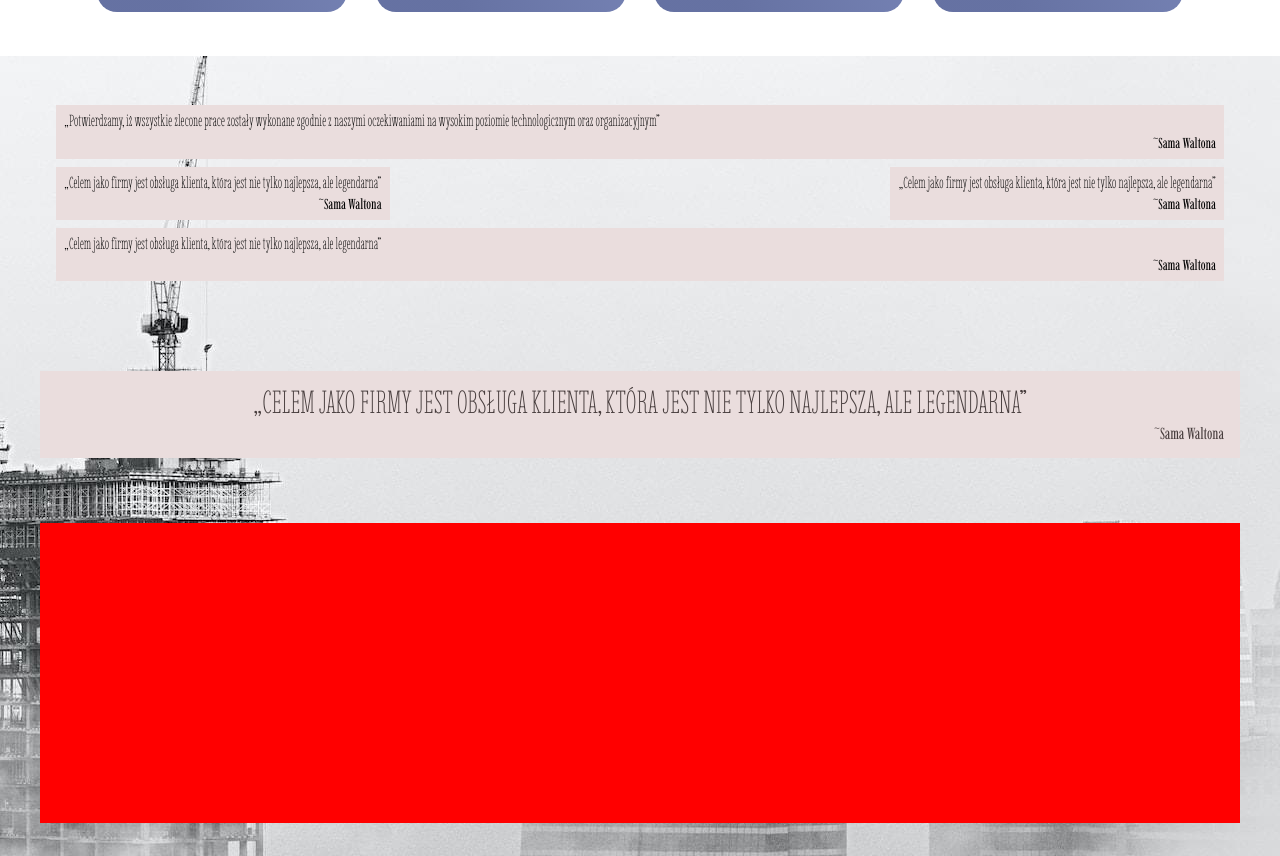
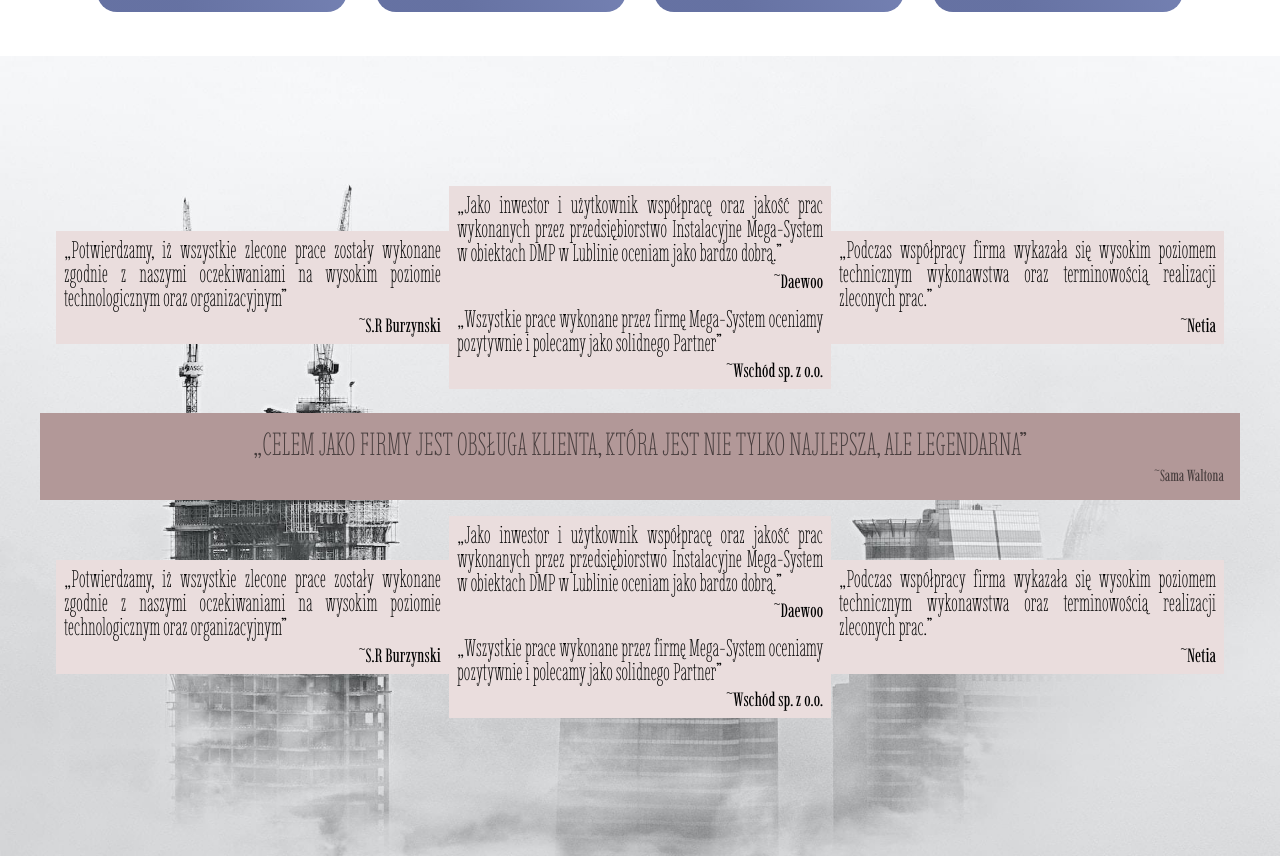
Before and after one commit to k4mlas/Mega-System, a website: page index.html in a window 1280 px wide. Shown: the part 2689-3545 px from the top of the page. Drawn offline with Linux system fonts and the light colour scheme.

Commit message:
section opinions is working

```diff
--- a/index.html
+++ b/index.html
@@ -319,32 +319,31 @@
             <div class="boardQuote__body wrapper">
                 <div class="boardQuote__body__opinionsOne">
                     <div class="boardQuote__body__opinionsOne__entry">
-                        <p class="boardQuote__body__opinionsOne__entry__text">„Potwierdzamy, iż wszystkie zlecone prace zostały wykonane zgodnie z naszymi oczekiwaniami na wysokim poziomie technologicznym oraz organizacyjnym”</p>
-                        <p class="boardQuote__body__opinionsOne__entry__author">~Sama Waltona</p>
+                        <p class="boardQuote__body__opinionsOne__entry__text">„Potwierdzamy, iż wszystkie zlecone prace
+                            zostały wykonane zgodnie z naszymi oczekiwaniami na wysokim poziomie technologicznym oraz
+                            organizacyjnym”</p>
+                        <p class="boardQuote__body__opinionsOne__entry__author">~S.R Burzynski</p>
                     </div>
                     <div class="boardQuote__body__opinionsOne__container">
-                        <div class="boardQuote__body__opinionsOne__container__entryOne boardQuote__body__opinionsOne__container__entryOne--left">
-                            <p class="boardQuote__body__opinionsOne__container__entryOne__text">„Celem jako firmy jest obsługa klienta,
-                                która jest nie
-                                tylko
-                                najlepsza, ale legendarna”</p>
-                            <p class="boardQuote__body__opinionsOne__container__entryOne__author">~Sama Waltona</p>
+                        <div
+                            class="boardQuote__body__opinionsOne__container__entryOne boardQuote__body__opinionsOne__container__entryOne--left">
+                            <p class="boardQuote__body__opinionsOne__container__entryOne__text">„Jako inwestor i
+                                użytkownik współpracę oraz jakość prac wykonanych przez przedsiębiorstwo Instalacyjne
+                                Mega-System w obiektach DMP w Lublinie oceniam jako bardzo dobrą.”</p>
+                            <p class="boardQuote__body__opinionsOne__container__entryOne__author">~Daewoo</p>
                         </div>
-                        <div class="boardQuote__body__opinionsOne__container__entryOne boardQuote__body__opinionsOne__container__entryOne--right">
-                            <p class="boardQuote__body__opinionsOne__container__entryOne__text">„Celem jako firmy jest obsługa
-                                klienta,
-                                która jest nie
-                                tylko
-                                najlepsza, ale legendarna”</p>
-                            <p class="boardQuote__body__opinionsOne__container__entryOne__author">~Sama Waltona</p>
+                        <div
+                            class="boardQuote__body__opinionsOne__container__entryOne boardQuote__body__opinionsOne__container__entryOne--right">
+                            <p class="boardQuote__body__opinionsOne__container__entryOne__text">„Wszystkie prace
+                                wykonane przez firmę Mega-System oceniamy pozytywnie i polecamy jako solidnego Partner”
+                            </p>
+                            <p class="boardQuote__body__opinionsOne__container__entryOne__author">~Wschód sp. z o.o.</p>
                         </div>
                     </div>
                     <div class="boardQuote__body__opinionsOne__entry">
-                        <p class="boardQuote__body__opinionsOne__entry__text">„Celem jako firmy jest obsługa klienta,
-                            która jest nie
-                            tylko
-                            najlepsza, ale legendarna”</p>
-                        <p class="boardQuote__body__opinionsOne__entry__author">~Sama Waltona</p>
+                        <p class="boardQuote__body__opinionsOne__entry__text">„Podczas współpracy firma wykazała się
+                            wysokim poziomem technicznym wykonawstwa oraz terminowością realizacji zleconych prac.”</p>
+                        <p class="boardQuote__body__opinionsOne__entry__author">~Netia</p>
                     </div>
                 </div>
 
@@ -355,9 +354,36 @@
                     <p class="boardQuote__body__quote__author">~Sama Waltona</p>
                 </div>
 
-                <div class="boardQuote__body__opinionsTwo">
-
+                <div class="boardQuote__body__opinionsOne">
+                    <div class="boardQuote__body__opinionsOne__entry">
+                        <p class="boardQuote__body__opinionsOne__entry__text">„Potwierdzamy, iż wszystkie zlecone prace
+                            zostały wykonane zgodnie z naszymi oczekiwaniami na wysokim poziomie technologicznym oraz
+                            organizacyjnym”</p>
+                        <p class="boardQuote__body__opinionsOne__entry__author">~S.R Burzynski</p>
+                    </div>
+                    <div class="boardQuote__body__opinionsOne__container">
+                        <div
+                            class="boardQuote__body__opinionsOne__container__entryOne boardQuote__body__opinionsOne__container__entryOne--left">
+                            <p class="boardQuote__body__opinionsOne__container__entryOne__text">„Jako inwestor i
+                                użytkownik współpracę oraz jakość prac wykonanych przez przedsiębiorstwo Instalacyjne
+                                Mega-System w obiektach DMP w Lublinie oceniam jako bardzo dobrą.”</p>
+                            <p class="boardQuote__body__opinionsOne__container__entryOne__author">~Daewoo</p>
+                        </div>
+                        <div
+                            class="boardQuote__body__opinionsOne__container__entryOne boardQuote__body__opinionsOne__container__entryOne--right">
+                            <p class="boardQuote__body__opinionsOne__container__entryOne__text">„Wszystkie prace
+                                wykonane przez firmę Mega-System oceniamy pozytywnie i polecamy jako solidnego Partner”
+                            </p>
+                            <p class="boardQuote__body__opinionsOne__container__entryOne__author">~Wschód sp. z o.o.</p>
+                        </div>
+                    </div>
+                    <div class="boardQuote__body__opinionsOne__entry">
+                        <p class="boardQuote__body__opinionsOne__entry__text">„Podczas współpracy firma wykazała się
+                            wysokim poziomem technicznym wykonawstwa oraz terminowością realizacji zleconych prac.”</p>
+                        <p class="boardQuote__body__opinionsOne__entry__author">~Netia</p>
+                    </div>
                 </div>
+            </div>
             </div>
         </section>
 
--- a/src/sass/_colors.scss
+++ b/src/sass/_colors.scss
@@ -20,4 +20,4 @@ $offerBody: linear-gradient(
 	),
 	#374a94;
 
-$quoteBackground:#d9d6d67e;
+$quoteBackground:#b29898;
--- a/src/sass/_medium.scss
+++ b/src/sass/_medium.scss
@@ -2,6 +2,80 @@
 	.boardQuote {
 		background-image: url(../img/heroCityBig.jpg);
 		background-position: center;
+		background-size: cover;
+		background-attachment: fixed;
+		&__body {
+			&__opinionsOne {
+				flex-direction:  row;
+				justify-content: space-around;
+				&__entry {
+					width: 100%;
+					padding: 0.5rem;
+					margin-bottom: 0.5rem;
+					background-color: colors.$whineMain;
+					&:hover{
+						transform: scale(1.1);
+					}
+					&__text {
+						font-size: 1.5rem;
+						margin-bottom: 0.4rem;
+						text-align: justify;
+					}
+					&__author {
+						font-size: 1.2rem;
+						font-family: 'imbueregular';
+						text-align: right;
+					}
+				}
+				&__container {
+					flex-direction: column;
+					justify-content: space-around;
+					align-items: center;
+					width: 100%;
+					&__entryOne {
+						padding: 0.5rem;
+						background-color: colors.$whineMain;
+						&:hover{
+							transform: scale(1.1);
+						}
+						&--left {
+							margin-right: 0;
+						}
+						&--right {
+							margin-left: 0;
+						}
+						&__text {
+							font-size: 1.5rem;
+							margin-bottom: 0.4rem;
+							text-align: justify;
+						}
+						&__author {
+							font-size: 1.2rem;
+							font-family: 'imbueregular';
+							text-align: right;
+						}
+					}
+				}
+			}
+			&__quote {
+				width: 100%;
+				padding: 1rem;
+				background-color: colors.$quoteBackground;
+				color: colors.$blackMain;
+				&__text {
+					margin-bottom: 0.4rem;
+					text-transform: uppercase;
+					text-align: center;
+					font-family:'imbuethin';
+					font-size: 2rem;
+				}
+				&__author {
+					text-align: right;
+					font-family: 'imbueregular';
+					font-size: 1rem;
+				}
+			}
 
+		}
 	}
 }
--- a/src/sass/style.scss
+++ b/src/sass/style.scss
@@ -362,7 +362,7 @@ body {
 	&__body {
 		display: flex;
 		flex-direction: column;
-		justify-content: space-around;
+		justify-content: center;
 		align-items: center;
 		width: 100%;
 		height: 100%;
@@ -374,12 +374,14 @@ body {
 			padding: 1rem;
 			width: 100%;
 			font-family:'imbuethin';
-			// background-color: yellow;
 			&__entry {
 				width: 100%;
 				padding: 0.5rem;
 				margin-bottom: 0.5rem;
 				background-color: colors.$whineMain;
+				&:hover{
+					transform: scale(.9);
+				}
 				&__text {
 					font-size: 1rem;
 					margin-bottom: 0.4rem;
@@ -401,6 +403,9 @@ body {
 				&__entryOne {
 					padding: 0.5rem;
 					background-color: colors.$whineMain;
+					&:hover{
+						transform: scale(.9);
+					}
 					&--left {
 						margin-right: 0.5rem;
 					}
@@ -423,7 +428,7 @@ body {
 		&__quote {
 			width: 100%;
 			padding: 1rem;
-			background-color: colors.$whineMain;
+			background-color: colors.$quoteBackground;
 			color: colors.$blackMain;
 			&__text {
 				margin-bottom: 0.4rem;
@@ -438,11 +443,7 @@ body {
 				font-size: 1rem;
 			}
 		}
-		&__opinionsTwo {
-			width: 100%;
-			height: 300px;
-			background-color: red;
-		}
+
 	}
 }
 
```
Also changed, not shown: dist/css/style.min.css, 1 other file.
